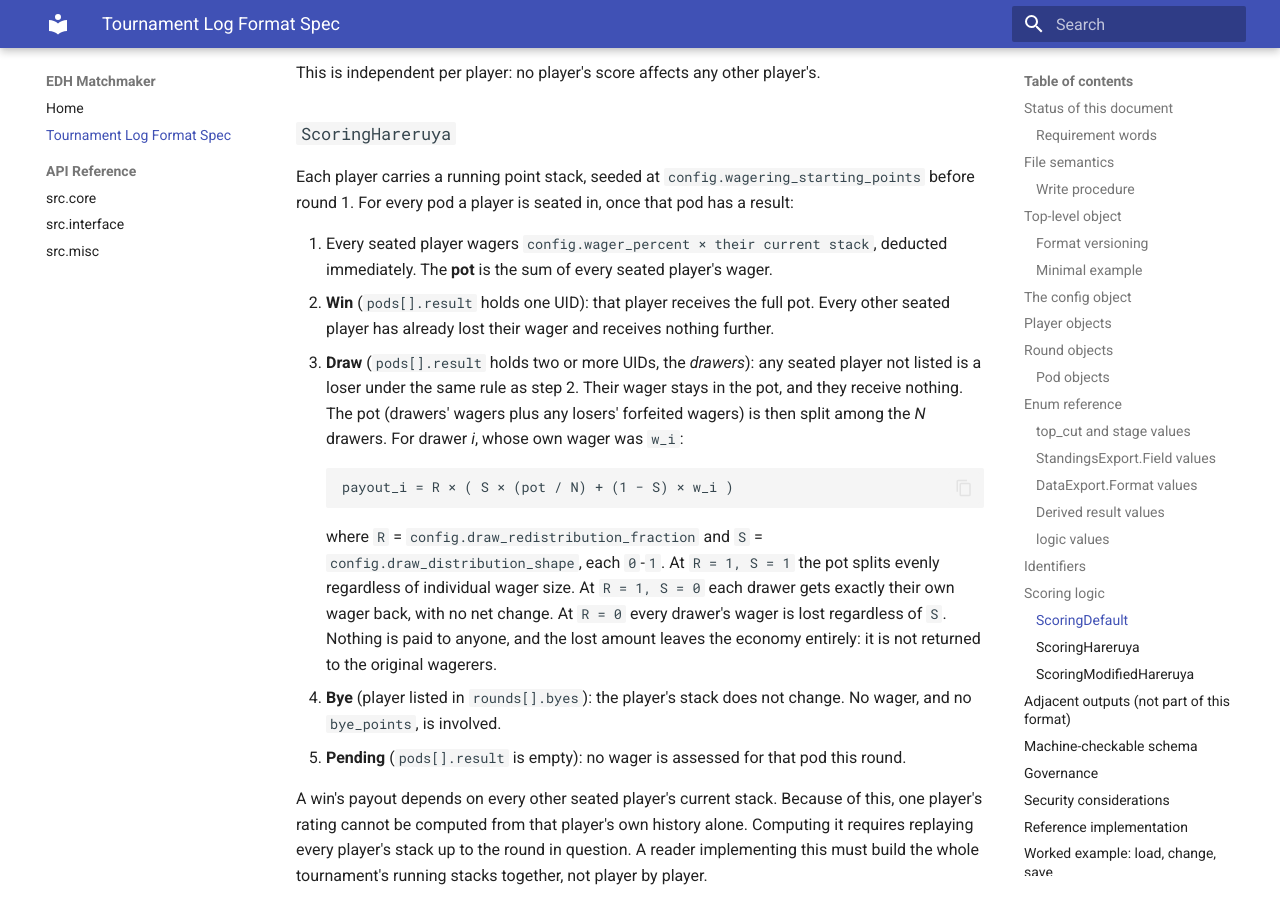
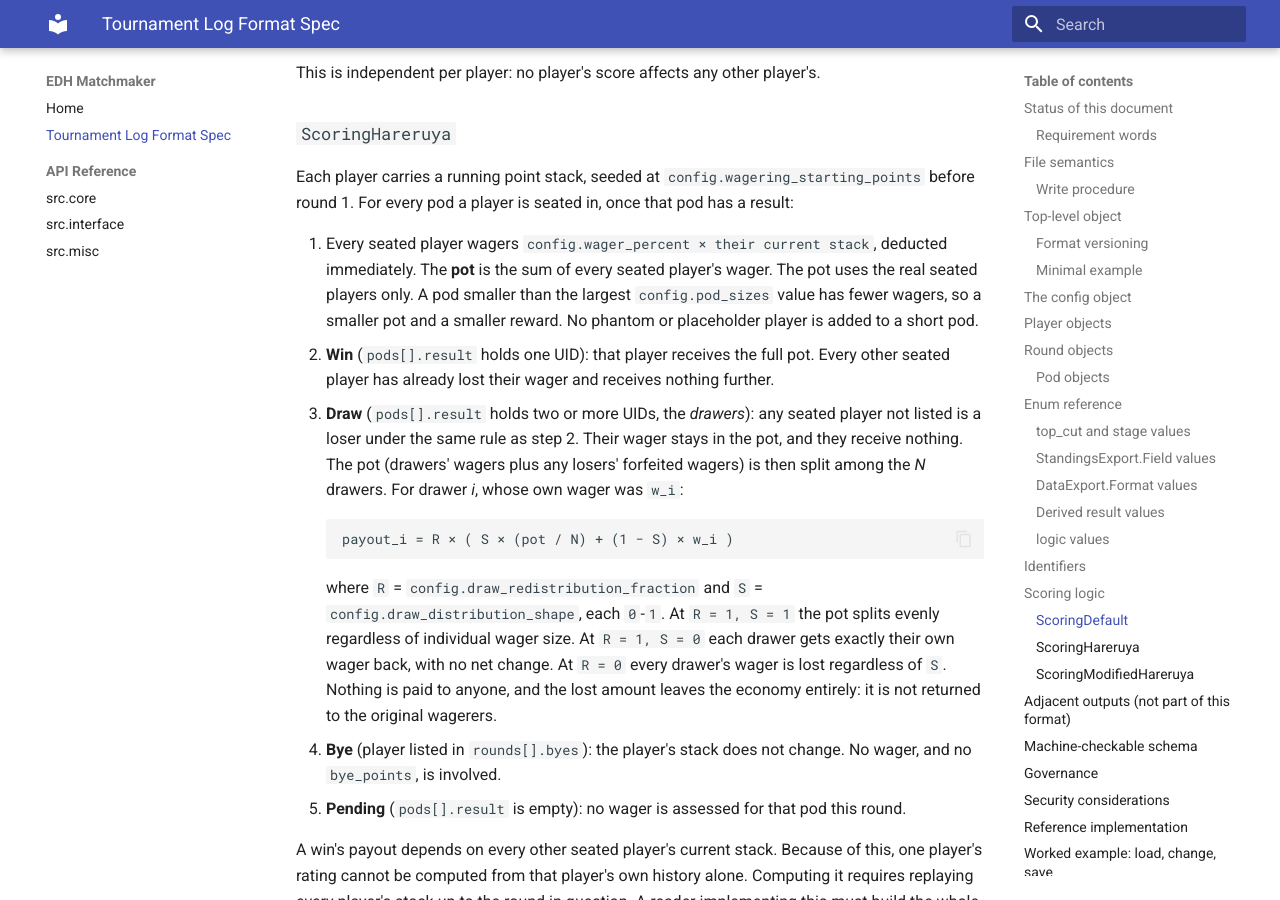
Before and after one commit to eVen-gits/EDH_matchmaker, an MkDocs documentation site: the page built from docs/tournament-log-spec.md, in a window 1280 px wide and 900 px high, scrolled down 10605 px. Built offline with MkDocs 1.6.1 and Material for MkDocs 9.7.7, drawn with Linux system fonts in a browser that asks for light colours.

Commit message:
Lock in phantom-free small-pod pots; changelog for the feature
Hareruya and Modified Hareruya already build a pod's pot from only the
real seated players' wagers - no phantom player. A smaller pod has fewer
wagers, so a smaller pot and a smaller reward. Add regression tests that
pin this (3-man winner nets +20, 4-man nets +30) and document it in the
tournament-log spec.

Add CHANGELOG entries for Modified Hareruya and the rating-path speedups.

```diff
--- a/docs/tournament-log-spec.md
+++ b/docs/tournament-log-spec.md
@@ -376,7 +376,10 @@ player is seated in, once that pod has a result:
 
 1. Every seated player wagers `config.wager_percent × their current
    stack`, deducted immediately. The **pot** is the sum of every
-   seated player's wager.
+   seated player's wager. The pot uses the real seated players only. A
+   pod smaller than the largest `config.pod_sizes` value has fewer
+   wagers, so a smaller pot and a smaller reward. No phantom or
+   placeholder player is added to a short pod.
 2. **Win** (`pods[].result` holds one UID): that player receives the
    full pot. Every other seated player has already lost their wager
    and receives nothing further.
```
Also changed, not shown: CHANGELOG.md (+14 -0 lines), 1 other file.
